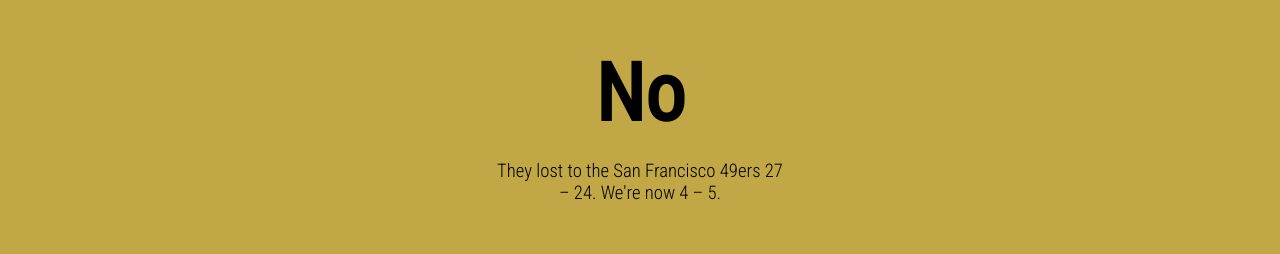
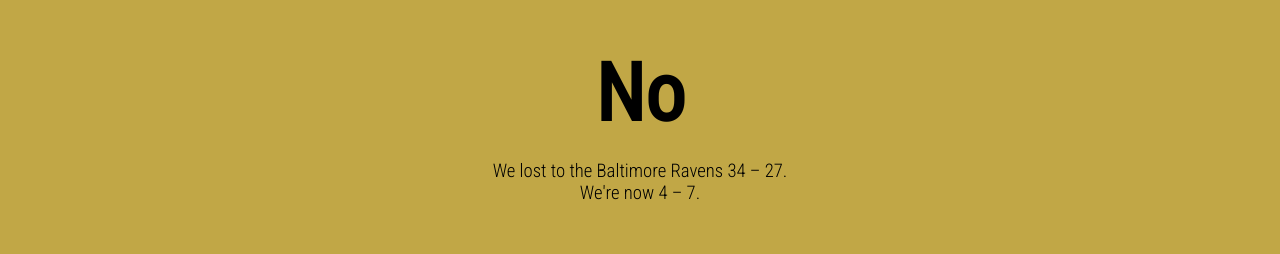
Before and after one commit to alhertz/didthesaintswin, a plain HTML site: page index.html in a window 1280 px wide. Shown: the part 278-532 px from the top of the page. Drawn offline with Linux system fonts and the light colour scheme.

Commit message:
Update index.html

```diff
--- a/index.html
+++ b/index.html
@@ -29,7 +29,7 @@
       <![endif]-->
       <section class="answer">
         <h1>No</h1>
-        <h3>They lost to the San Francisco 49ers 27 – 24. We're now 4 – 5.</h3>
+        <h3>We lost to the Baltimore Ravens 34 – 27. We're now 4 – 7.</h3>
       </section>
       <footer>
         <div class="credit">
```
